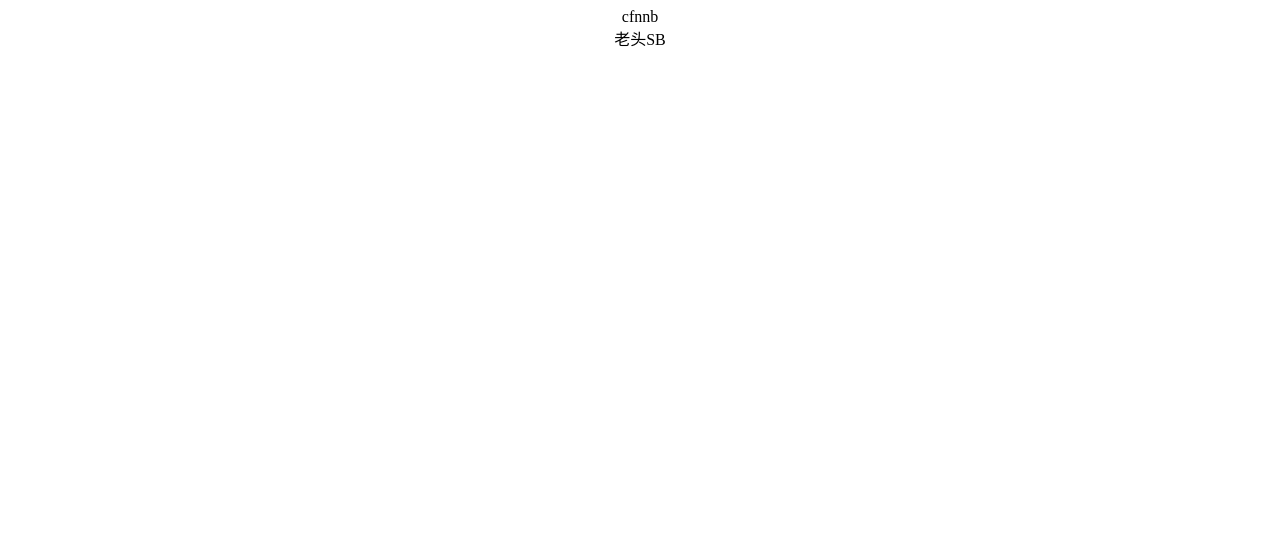
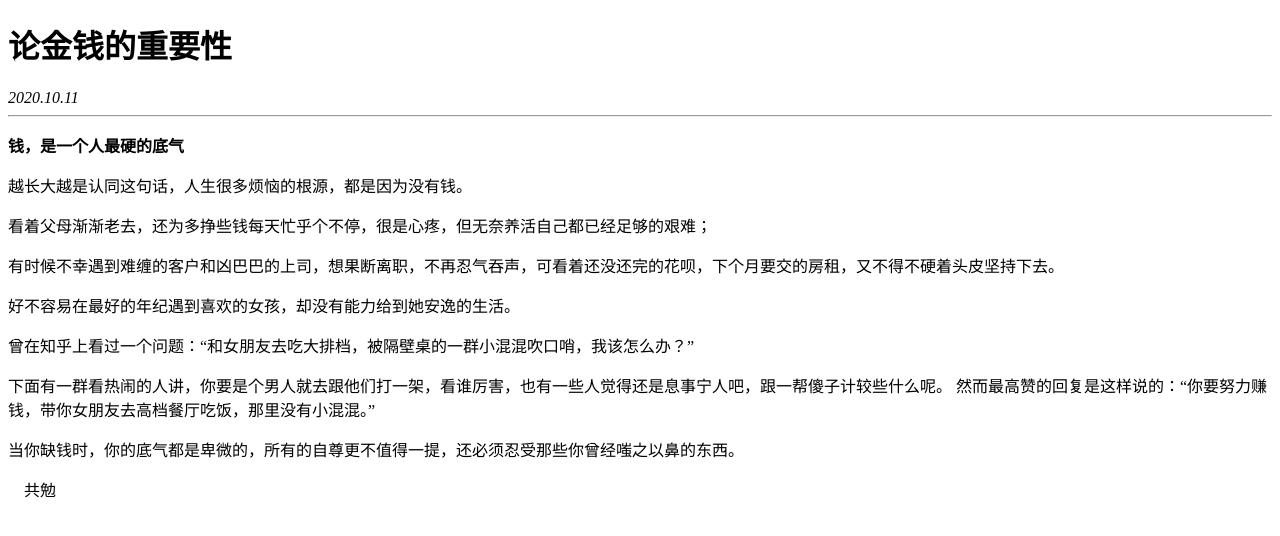
Before and after one commit to suixini/suixini.github.io, a plain HTML site: page index.html in a window 1280 px wide. Drawn offline with Linux system fonts and the light colour scheme.

Commit message:
Update index.html

```diff
--- a/index.html
+++ b/index.html
@@ -1,7 +1,23 @@
+<!DOCTYPE html>
 <html>
-<title>hi welcome to my website</title>
-<body>
-<center>cfnnb</center>
-  <botton><center>老头SB</center></botton>
-</body>
+	<head>
+		<meta charset="utf-8">
+		<title></title>
+	</head>
+	<body>
+		<h1>论金钱的重要性</h1>
+		<i>2020.10.11</i>
+		<hr>
+		<p><b>钱，是一个人最硬的底气</b></p>
+		<p>越长大越是认同这句话，人生很多烦恼的根源，都是因为没有钱。</p>
+		<p>看着父母渐渐老去，还为多挣些钱每天忙乎个不停，很是心疼，但无奈养活自己都已经足够的艰难；</p>
+		<p>有时候不幸遇到难缠的客户和凶巴巴的上司，想果断离职，不再忍气吞声，可看着还没还完的花呗，下个月要交的房租，又不得不硬着头皮坚持下去。</p>
+		<p>好不容易在最好的年纪遇到喜欢的女孩，却没有能力给到她安逸的生活。</p>
+		<p>曾在知乎上看过一个问题：“和女朋友去吃大排档，被隔壁桌的一群小混混吹口哨，我该怎么办？”</p>
+		<p>下面有一群看热闹的人讲，你要是个男人就去跟他们打一架，看谁厉害，也有一些人觉得还是息事宁人吧，跟一帮傻子计较些什么呢。
+
+然而最高赞的回复是这样说的：“你要努力赚钱，带你女朋友去高档餐厅吃饭，那里没有小混混。”</p>
+<p>当你缺钱时，你的底气都是卑微的，所有的自尊更不值得一提，还必须忍受那些你曾经嗤之以鼻的东西。</p>
+<p>&nbsp;&nbsp;&nbsp;&nbsp;共勉</p>
+	</body>
 </html>
```
